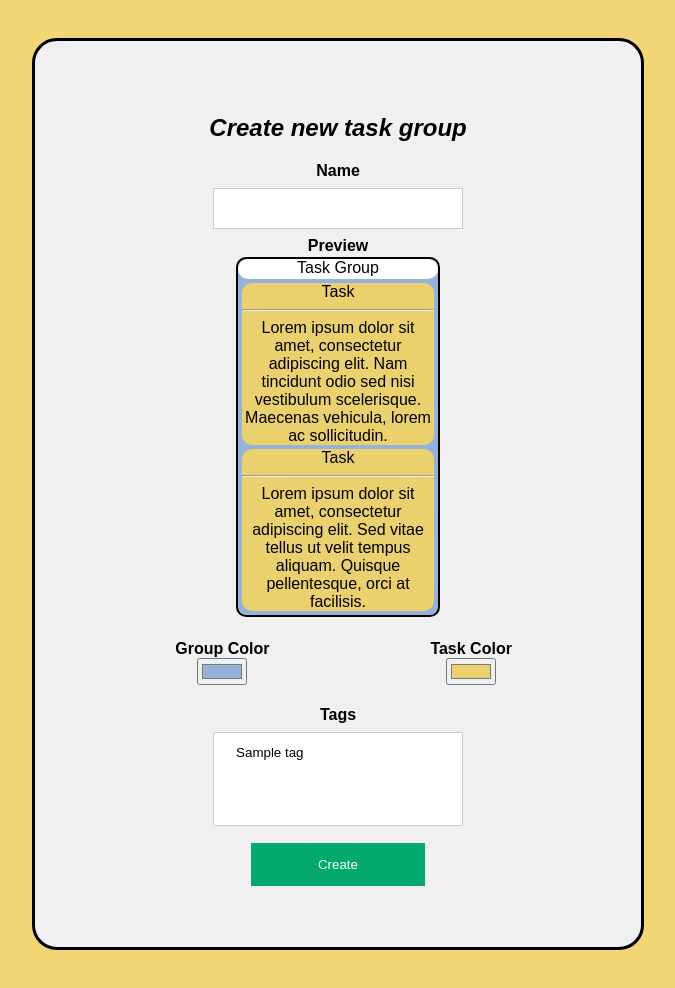
After one commit to anyush/todoplannerapp, a Django app: page /projects/1/new_task_group/ in a window 1280 px wide. The commit adds this page. Shown: the whole page, without its empty margins (302-977 px from the left). Run offline with Django 3.2, Linux system fonts and the light colour scheme; a user stored in the database is signed in; tables that the repository leaves empty hold one stand-in row (values such as "Sample post").

Commit message:
Added task group creation page

```diff
--- a/mainapp/forms.py
+++ b/mainapp/forms.py
@@ -40,3 +40,23 @@ class ProjectCreationForm(ModelForm):
     class Meta:
         model = models.Project
         fields = ('name', 'description', 'members', 'tags')
+
+
+class TaskGroupCreationForm(ModelForm):
+    DEFAULT_COLOR = '#93b3db'
+    DEFAULT_TASK_COLOR = '#ebd06e'
+
+    name = forms.CharField(widget=TextInput(attrs={'class': 'form_field'}))
+    color = forms.CharField(widget=forms.TextInput(attrs={'type': 'color'}), initial=DEFAULT_COLOR)
+    task_color = forms.CharField(widget=forms.TextInput(attrs={'type': 'color'}), initial=DEFAULT_TASK_COLOR)
+    tags_choices = ((tag, tag.name) for tag in models.Tag.objects.all())
+    tags = forms.MultipleChoiceField(widget=SelectMultiple(attrs={'class': 'form_field'}), choices=tags_choices,
+                                     required=False)
+
+    class Meta:
+        model = models.TaskGroup
+        fields = ('name', 'color', 'task_color', 'tags')
+
+    def __init__(self, *args, project_id, **kwargs):
+        super().__init__(*args, **kwargs)
+        self.project_id = project_id
--- a/mainapp/views.py
+++ b/mainapp/views.py
@@ -1,20 +1,21 @@
 from django.shortcuts import render, redirect
 from django.contrib.auth.decorators import login_required
-from django.http import HttpResponse, JsonResponse
-from .forms import CustomRegistrationForm, ProjectCreationForm
+from django.http import HttpResponse
+from django.urls import reverse
 
 import mainapp.services as services
 import mainapp.decorators as decorators
 import mainapp.models as models
+import mainapp.forms as forms
 
 # Create your views here.
 
 
 def signup(request):
-    if request.method == 'POST' and services.try_register_user(request):
+    if request.method == 'POST' and services.try_register_user(request)[0]:
         return redirect('')
 
-    form = CustomRegistrationForm()
+    form = forms.CustomRegistrationForm()
     return render(request, 'registration/signup.html', {'form': form})
 
 
@@ -29,7 +30,7 @@ def homepage(request):
 @decorators.user_is_project_member
 def project_page(request, project_id):
     data = services.get_project_page_data(project_id)
-    return render(request, 'project/project.html', context={'data': data})
+    return render(request, 'project/project.html', context={'data': data, 'project_id': project_id})
 
 
 @login_required
@@ -47,5 +48,18 @@ def project_creation(request):
         if created:
             return redirect(f'/projects/{project_id}/')
 
-    form = ProjectCreationForm(initial={'manager': request.user})
+    form = forms.ProjectCreationForm(initial={'manager': request.user})
     return render(request, 'project/create_project.html', context={'form': form})
+
+
+@login_required
+@decorators.project_id_is_valid
+@decorators.user_is_project_member
+def task_group_creation(request, project_id):
+    if request.method == 'POST':
+        created, task_group_id = services.try_create_task_group(request, project_id)
+        if created:
+            return redirect(reverse('project_page', kwargs={'project_id': project_id}))
+
+    form = forms.TaskGroupCreationForm(project_id=project_id)
+    return render(request, 'project/new_task_group.html', context={'form': form})
--- a/static/css/project.css
+++ b/static/css/project.css
@@ -20,6 +20,10 @@
     margin: 0;
 }
 
+.new_task_group {
+    border: none;
+}
+
 .task_group_header {
     width: 200px;
     height: 20px;
@@ -33,3 +37,7 @@
     margin: 4px;
     background-color: #ebd06e;
 }
+
+.new_task {
+    background-color: white;
+}
--- /dev/null
+++ b/static/js/project/new_task_group.js
@@ -0,0 +1,33 @@
+const name_field = document.getElementById('id_name')
+const group_color_picker = document.getElementById('id_color')
+const task_color_picker = document.getElementById('id_task_color')
+const button = document.getElementById('button')
+
+const header = document.getElementById('header')
+const group = document.getElementById('task_group')
+const tasks = document.querySelectorAll('.task')
+
+
+window.onload = function colorizeTable() {
+    group.style.backgroundColor = group_color_picker.value
+    tasks.forEach(task => {
+        task.style.backgroundColor = task_color_picker.value
+    })
+}
+
+name_field.addEventListener('input', e => {
+    if (name_field.value != '')
+        header.innerText = name_field.value
+    else
+        header.innerText = 'Task Group'
+})
+
+group_color_picker.addEventListener('input', e => {
+    group.style.backgroundColor = group_color_picker.value
+})
+
+task_color_picker.addEventListener('input', e => {
+    tasks.forEach(task => {
+        task.style.backgroundColor = task_color_picker.value
+    })
+})
--- a/static/js/project.js
+++ b/static/js/project/project.js
@@ -1,8 +1,8 @@
 const row = document.getElementById('row')
-const task_groups = document.querySelectorAll('.task_group')
+const task_groups = document.querySelectorAll('.task_group:not(.new_task_group)')
 const hidden_col = document.getElementById('hidden_col')
 const headers = document.querySelectorAll('.task_group_header')
-const tasks = document.querySelectorAll('.task')
+const tasks = document.querySelectorAll('.task:not(.new_task)')
 
 
 var loc = window.location
--- /dev/null
+++ b/templates/project/new_task_group.html
@@ -0,0 +1,90 @@
+{% extends "base.html" %}
+{% load static %}
+
+{% block styles %}
+<link rel="stylesheet" type="text/css" href="{% static 'css/project.css' %}">
+<link rel="stylesheet" type="text/css" href="{% static 'css/base.css' %}">
+<link rel="stylesheet" type="text/css" href="{% static 'css/forms.css' %}">
+{% endblock %}
+
+{% block scripts %}
+<script src="https://ajax.googleapis.com/ajax/libs/jquery/3.5.1/jquery.min.js"></script>
+<script src="{% static 'js/project/new_task_group.js' %}" defer></script>
+{% endblock %}
+
+{% block title %}New TaskGroup{% endblock %}
+
+{% block content %}
+<form method="post" action="{% url 'create_task_group' project_id=form.project_id %}">
+    {% csrf_token %}
+    <h2><em>Create new task group</em></h2>
+    <div>
+        {{ form.non_field_errors }}
+        {% for field in form %}
+        {% if field.errors %}
+        <p>{{ field.errors|striptags }}</p>
+        {% endif %}
+        {% endfor %}
+    </div>
+
+    <div>
+        <label><b>Name</b></label>
+        <br />
+        {{ form.name }}
+        <br />
+
+        <label><b>Preview</b></label>
+        <br />
+        <table align="center">
+            <tbody>
+                <tr>
+                    <td id="task_group" class="task_group">
+                        <div id="header" class="task_group_header">Task Group</div>
+                        <div class="task">
+                            Task
+                            <hr />
+                            Lorem ipsum dolor sit amet, consectetur adipiscing elit.
+                            Nam tincidunt odio sed nisi vestibulum scelerisque.
+                            Maecenas vehicula, lorem ac sollicitudin.
+                        </div>
+                        <div class="task">
+                            Task
+                            <hr />
+                            Lorem ipsum dolor sit amet, consectetur adipiscing elit.
+                            Sed vitae tellus ut velit tempus aliquam.
+                            Quisque pellentesque, orci at facilisis.
+                        </div>
+                    </td>
+                </tr>
+            </tbody>
+        </table>
+        <br />
+
+        <table width="100%">
+            <tbody>
+                <tr>
+                    <td>
+                        <label><b>Group Color</b></label>
+                        <br \>
+                        {{ form.color }}
+                    </td>
+                    <td>
+                        <label><b>Task Color</b></label>
+                        <br \>
+                        {{ form.task_color }}
+                    </td>
+                </tr>
+            </tbody>
+        </table>
+        <br />
+
+        <label><b>Tags</b></label>
+        <br />
+        {{ form.tags }}
+        <br />
+
+        <button type="submit" id="button" class="form_button">Create</button>
+        <input type="hidden" name="next" value="{{ next }}" />
+    </div>
+</form>
+{% endblock %}
--- a/todoplannerapp/urls.py
+++ b/todoplannerapp/urls.py
@@ -26,8 +26,9 @@ urlpatterns = [
                                                          authentication_form=forms.CustomAuthForm),
          name='login'),
     path('accounts/logout/', auth_views.LogoutView.as_view(next_page=settings.LOGOUT_REDIRECT_URL), name='logout'),
-    path('projects/<int:project_id>/', views.project_page),
+    path('projects/<int:project_id>/', views.project_page, name='project_page'),
     path('projects/<int:project_id>/about/', views.project_about),
+    path('projects/<int:project_id>/new_task_group/', views.task_group_creation, name='create_task_group'),
     path('projects/create/', views.project_creation, name='create_project'),
     path('admin/', admin.site.urls),
 ]
```
Also changed, not shown: mainapp/services.py (+17 -6 lines), templates/project/project.html (+9 -1 lines).
